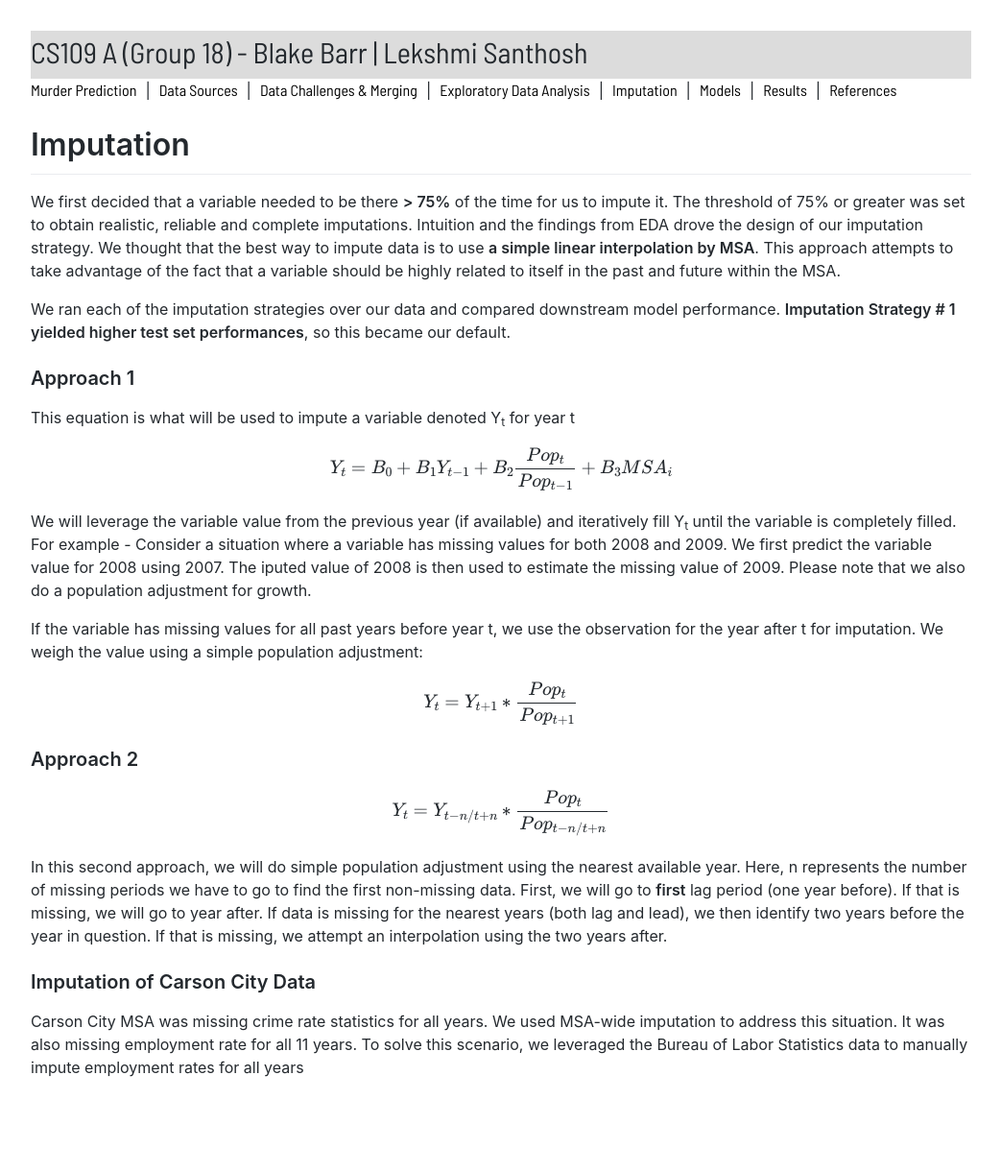
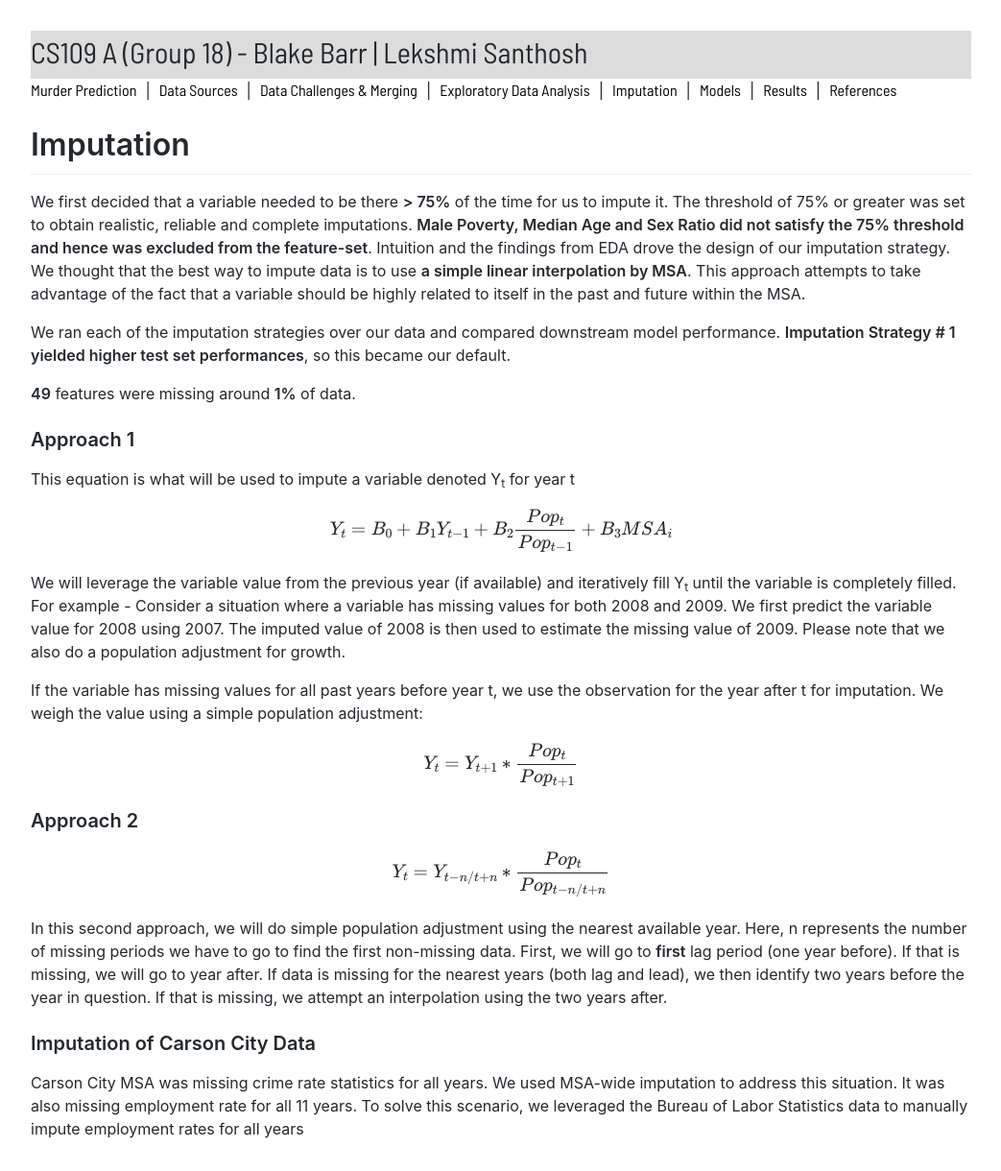
Before and after one commit to cs109group18/project, a Jekyll site: the page built from imputation.md, in a window 1280 px wide. Shown: the whole page at 96% size, without its empty margins (118-1161 px from the left). Built offline with Jekyll 4.4.1, drawn with Linux system fonts in a browser that asks for light colours; our own code applies the rules of GitHub Pages for plain Markdown files; formulas are drawn with MathJax 3; comment, search, counter and statistics services are not loaded; before the commit the page ends 1156 px from its top, so only the background shows below that.

Commit message:
imputation

```diff
--- a/imputation.md
+++ b/imputation.md
@@ -2,9 +2,11 @@
 title: Imputation
 nav_include: 4
 ---
-We first decided that a variable needed to be there **> 75%** of the time for us to impute it. The threshold of 75% or greater was set to obtain realistic, reliable and complete imputations. Intuition and the findings from EDA drove the design of our imputation strategy. We thought that the best way to impute data is to use **a simple linear interpolation by MSA**. This approach attempts to take advantage of the fact that a variable should be highly related to itself in the past and future within the MSA.
+We first decided that a variable needed to be there **> 75%** of the time for us to impute it. The threshold of 75% or greater was set to obtain realistic, reliable and complete imputations. **Male Poverty, Median Age and Sex Ratio did not satisfy the 75% threshold and hence was excluded from the feature-set**. Intuition and the findings from EDA drove the design of our imputation strategy. We thought that the best way to impute data is to use **a simple linear interpolation by MSA**. This approach attempts to take advantage of the fact that a variable should be highly related to itself in the past and future within the MSA.
 
 We ran each of the imputation strategies over our data and compared downstream model performance. **Imputation Strategy # 1 yielded higher test set performances**, so this became our default.
+
+**49** features were missing around **1%** of data.
 
 ### Approach 1
 
@@ -12,7 +14,7 @@ This equation is what will be used to impute a variable denoted Y<sub>t</sub> fo
 
  $$Y_t = B_0 + B_1 Y_{t-1} + B_2 \frac{Pop_t}{Pop_{t-1}} + B_3 MSA_i $$
 
- We will leverage the variable value from the previous year (if available) and iteratively fill Y<sub>t</sub> until the variable is completely filled. For example - Consider a situation where a variable has missing values for both 2008 and 2009. We first predict the variable value for 2008 using 2007. The iputed value of 2008 is then used to estimate the missing value of 2009. Please note that we also do a population adjustment for growth.
+ We will leverage the variable value from the previous year (if available) and iteratively fill Y<sub>t</sub> until the variable is completely filled. For example - Consider a situation where a variable has missing values for both 2008 and 2009. We first predict the variable value for 2008 using 2007. The imputed value of 2008 is then used to estimate the missing value of 2009. Please note that we also do a population adjustment for growth.
 
 
 If the variable has missing values for all past years before year t, we use the observation for the year after t for imputation. We weigh the value using a simple population adjustment:
```
